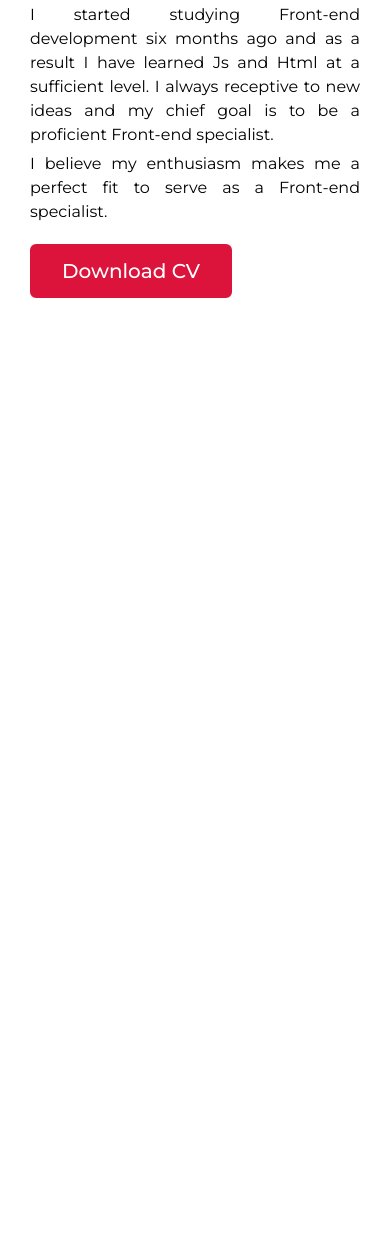
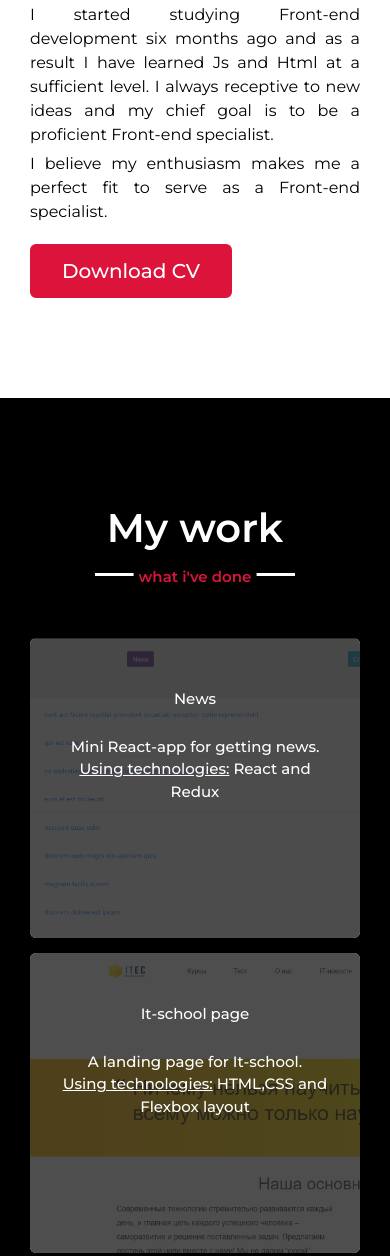
Before and after one commit to SeroffiM/SeroffiM.github.io, a plain HTML site: page index.html in a window 390 px wide. Shown: the part 1576-2832 px from the top of the page. Before the commit the page ends 1974 px from the top, so only its background shows below. Drawn offline with nearby package versions, Linux system fonts and the light colour scheme.

Commit message:
feat: adaptive 2-nd section

```diff
--- a/index.html
+++ b/index.html
@@ -92,7 +92,7 @@
           </div>
         </div>
       </section>
-      <!-- <section class="section dark-section my-work" id="my-work">
+       <section class="section dark-section my-work" id="my-work">
         <div class="wrapper">
           <h2 class="section-title dark-section-title my-work-title">
              My work
@@ -119,7 +119,7 @@
           </div>
         </div>
       </section>
-      <section class="section my-skills" id="skills" >
+      <!-- <section class="section my-skills" id="skills" >
         <div class="wrapper">
           <h2 class="section-title my-skills__title">
             My skills
@@ -155,8 +155,8 @@
             </ul>
           </div>
       </div>
-      </section>
-      <section class="section dark-section education" id="education">
+      </section> -->
+      <!-- <section class="section dark-section education" id="education">
         <div class="wrapper">
           <h2 class="section-title dark-section-title education-title">
             Education
@@ -182,8 +182,8 @@
             </ul>
           </div>
         </div>
-      </section>
-      <section class="section code" id="code">
+      </section> -->
+      <!-- <section class="section code" id="code">
         <div class="wrapper">
           <h2 class="section-title code__title">
             Code example
--- a/style.css
+++ b/style.css
@@ -309,6 +309,7 @@ html{
   top: 0;
   width: 100%;
   height: 100%;
+  border-radius: 6px;
   background-color: #222;
   opacity: 0.8;
   z-index: -1;
@@ -538,7 +539,15 @@ html{
   .about-me__content-wrapper {
     flex-direction: column;
   }
+  .my-work__card {
+    width: calc(50% - 15px);
+  }
+  .my-work__content-wrapper {
+    flex-wrap: wrap;
+    row-gap: 15px;
+  }
 }
+
 @media (max-width: 691px) {
   .header__nav-list{
     height: 100%;
@@ -554,6 +563,13 @@ html{
   }
   .header__home-text-3 {
     font-size: 24px;
+  }
+  .my-work__card {
+    width: 100%;
+  }
+  .my-work__card-text {
+    text-align: center;
+    font-size: 19px;
   }
 }
 
@@ -572,4 +588,10 @@ html{
   .about-me__column-left {
     width: 100%;
   }
+  .my-work__card-text {
+    font-size: 15px;
+  }
+  .my-work-title::after {
+    font-size: 15px;
+  }
 }
```
